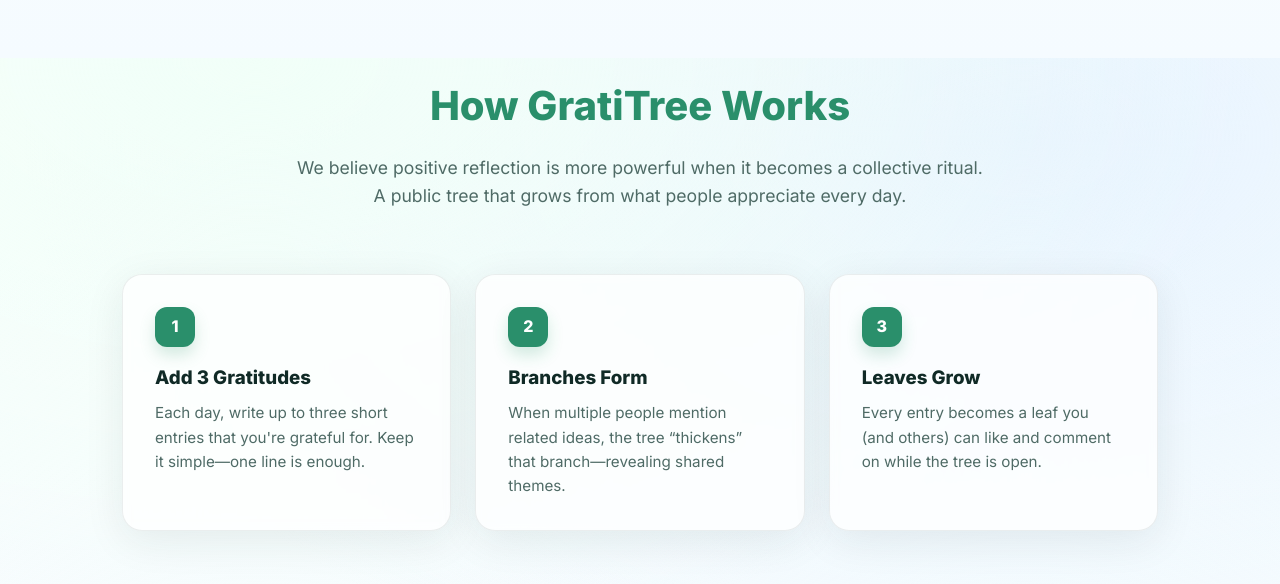
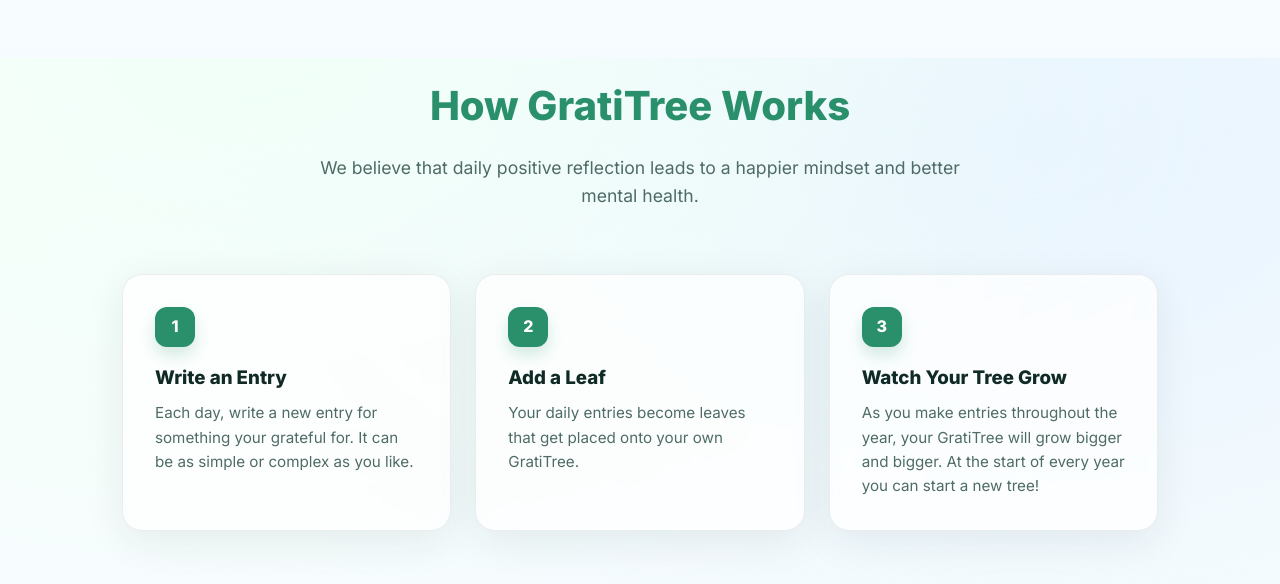
Before and after one commit to MyNameIs-Nigel/gratitree, a website: page frontend/index.html in a window 1280 px wide. Shown: the part 742-1326 px from the top of the page. Drawn offline with Linux system fonts and the light colour scheme.

Commit message:
filled out section "How GratiTree Works"

```diff
--- a/frontend/index.html
+++ b/frontend/index.html
@@ -377,25 +377,24 @@
   <section id="mission" class="section">
     <h2>How GratiTree Works</h2>
     <p class="lead">
-      We believe positive reflection is more powerful when it becomes a collective ritual.
-      A public tree that grows from what people appreciate every day.
+      We believe that daily positive reflection leads to a happier mindset and better mental health.
     </p>
 
     <div class="grid-3">
       <div class="card">
         <div class="step-num">1</div>
-        <h3>Add 3 Gratitudes</h3>
-        <p>Each day, write up to three short entries that you're grateful for. Keep it simple—one line is enough.</p>
+        <h3>Write an Entry</h3>
+        <p>Each day, write a new entry for something your grateful for. It can be as simple or complex as you like.</p>
       </div>
       <div class="card">
         <div class="step-num">2</div>
-        <h3>Branches Form</h3>
-        <p>When multiple people mention related ideas, the tree “thickens” that branch—revealing shared themes.</p>
+        <h3>Add a Leaf</h3>
+        <p>Your daily entries become leaves that get placed onto your own GratiTree.</p>
       </div>
       <div class="card">
         <div class="step-num">3</div>
-        <h3>Leaves Grow</h3>
-        <p>Every entry becomes a leaf you (and others) can like and comment on while the tree is open.</p>
+        <h3>Watch Your Tree Grow</h3>
+        <p>As you make entries throughout the year, your GratiTree will grow bigger and bigger. At the start of every year you can start a new tree!</p>
       </div>
     </div>
   </section>
```
